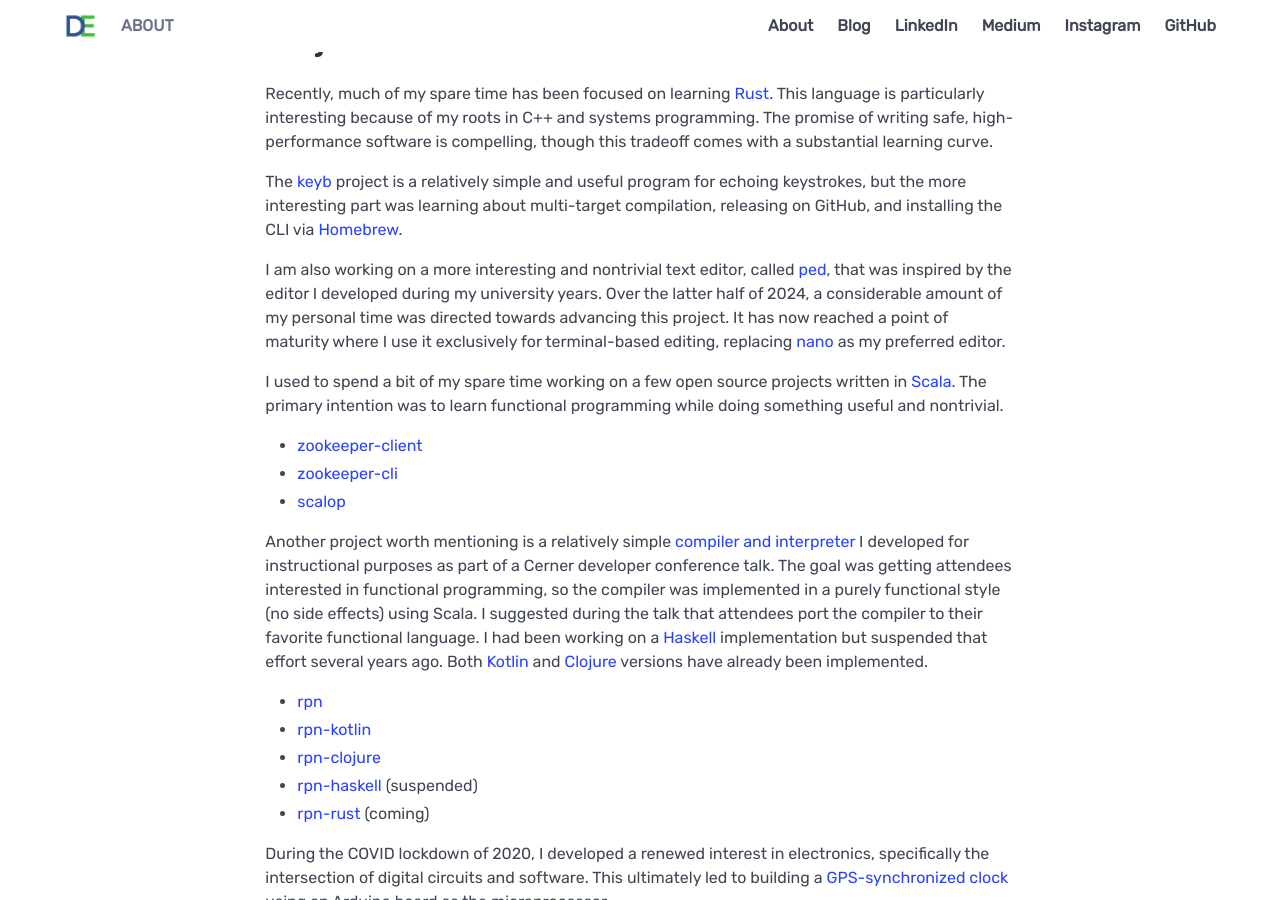
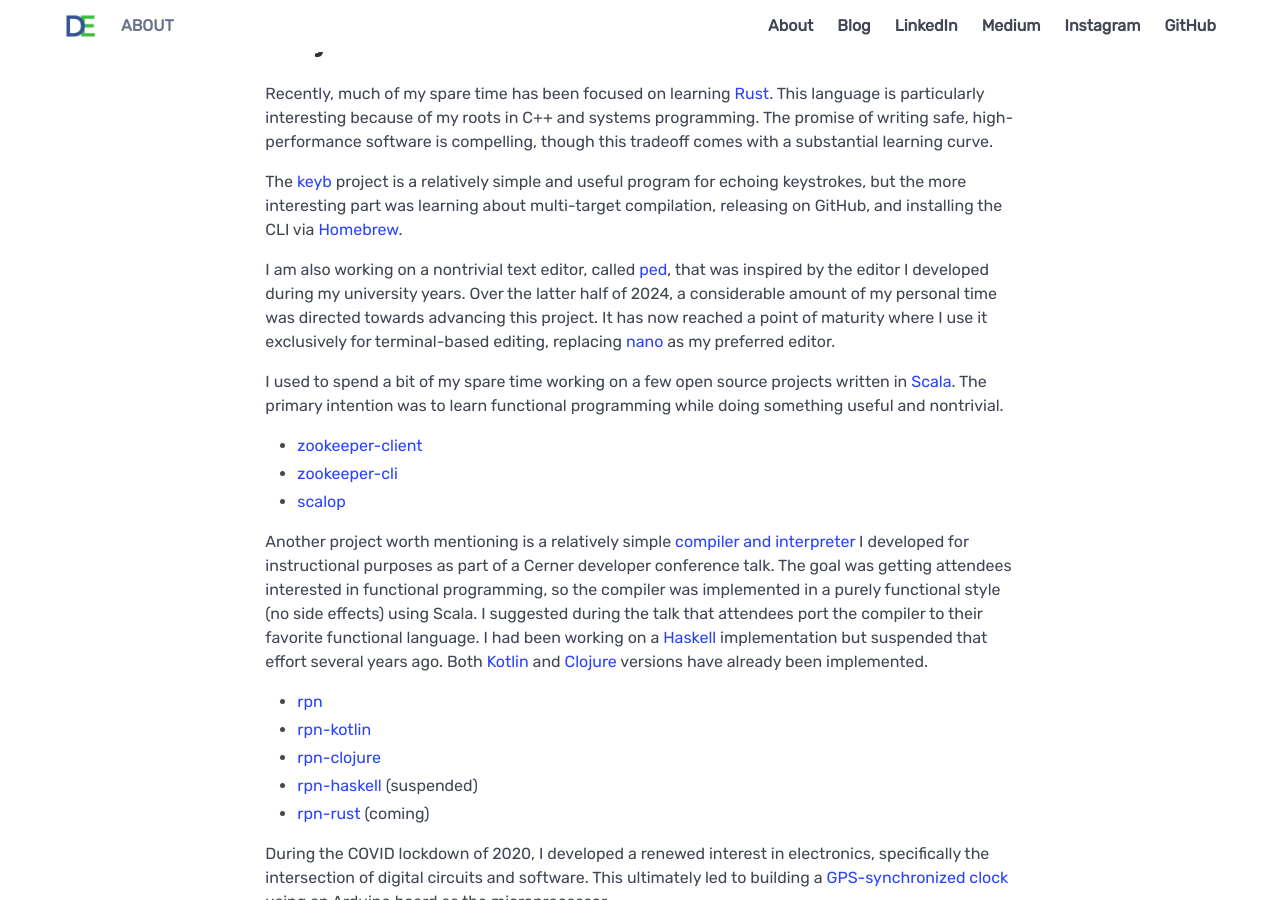
Before and after one commit to davidledwards/davidledwards.github.io, a Jekyll site: the page built from about/index.html, in a window 1280 px wide and 900 px high, scrolled down 2340 px. Built offline with Jekyll 4.4.1, drawn with Linux system fonts in a browser that asks for light colours.

Commit message:
minor change in about wording

```diff
--- a/about/index.html
+++ b/about/index.html
@@ -132,7 +132,7 @@
         The <a href="https://github.com/davidledwards/keyb">keyb</a> project is a relatively simple and useful program for echoing keystrokes, but the more interesting part was learning about multi-target compilation, releasing on GitHub, and installing the CLI via <a href="https://brew.sh/">Homebrew</a>.
     </p>
     <p>
-        I am also working on a more interesting and nontrivial text editor, called <a href="https://github.com/davidledwards/ped">ped</a>, that was inspired by the editor I developed during my university years. Over the latter half of 2024, a considerable amount of my personal time was directed towards advancing this project. It has now reached a point of maturity where I use it exclusively for terminal-based editing, replacing <a href="https://www.nano-editor.org/">nano</a> as my preferred editor.
+        I am also working on a nontrivial text editor, called <a href="https://github.com/davidledwards/ped">ped</a>, that was inspired by the editor I developed during my university years. Over the latter half of 2024, a considerable amount of my personal time was directed towards advancing this project. It has now reached a point of maturity where I use it exclusively for terminal-based editing, replacing <a href="https://www.nano-editor.org/">nano</a> as my preferred editor.
     </p>
     <p>
         I used to spend a bit of my spare time working on a few open source projects written in <a href="https://www.scala-lang.org">Scala</a>. The primary intention was to learn functional programming while doing something useful and nontrivial.
```
